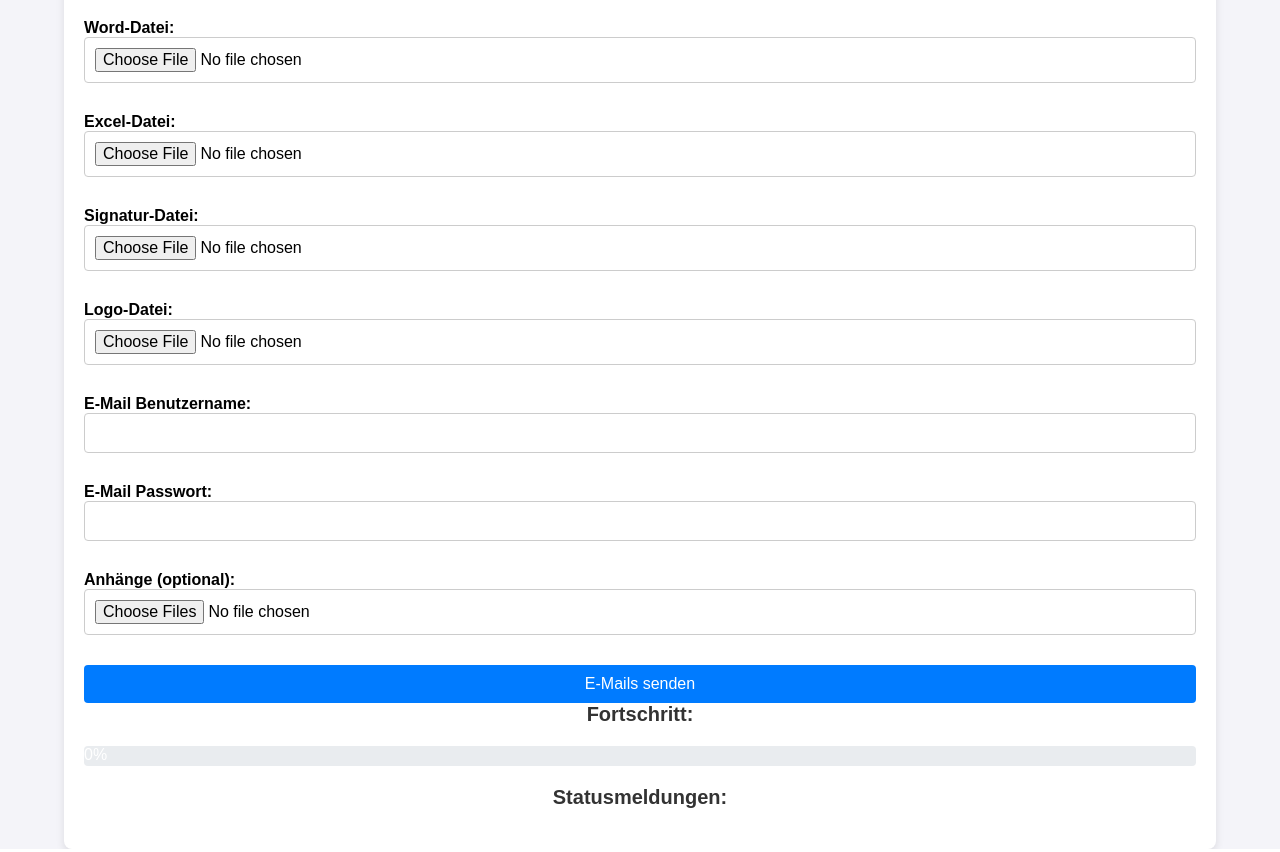
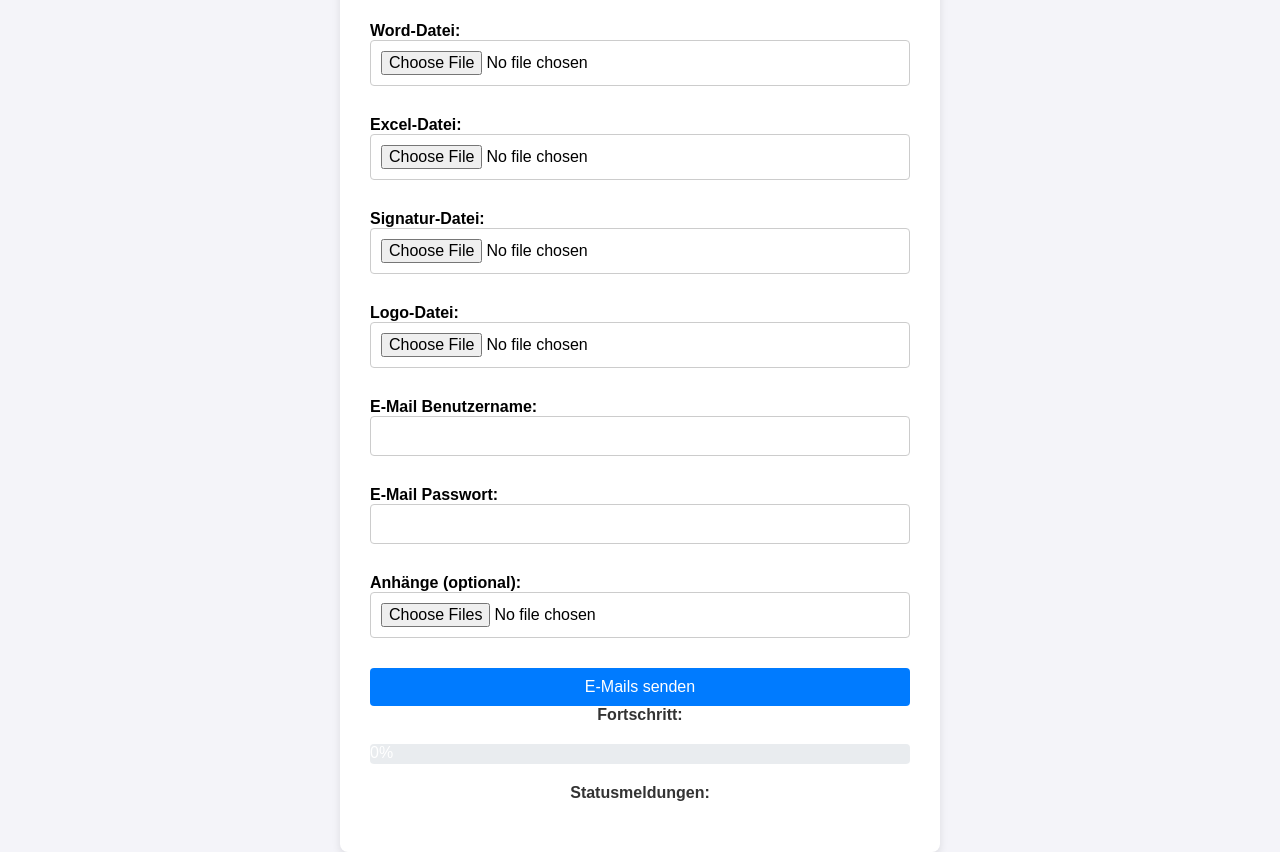
Before and after one commit to Damir-acc/AccantecSerienEmail, a Flask app: page / in a window 1280 px wide. Run offline with Flask 2, Linux system fonts and the light colour scheme; data that the repository does not hold is empty.

Commit message:
2nd try new frontend design

```diff
--- a/templates/index.html
+++ b/templates/index.html
@@ -19,12 +19,13 @@
 
         .container {
             background-color: white;
-            padding: 20px;
+            padding: 30px; /* Erhöhter innerer Abstand */
             border-radius: 8px;
             box-shadow: 0 4px 8px rgba(0, 0, 0, 0.1);
-            max-width: 90%; /* Anpassung der Breite für schmale Ansichten */
-            width: 100%;
+            max-width: 600px; /* Anpassung der maximalen Breite */
+            width: 90%; /* Breite für schmale Ansichten */
             box-sizing: border-box;
+            overflow: auto; /* Erlaubt Scrollen, wenn der Inhalt zu groß ist */
         }
 
         h1, h2 {
@@ -34,11 +35,11 @@
         }
 
         h1 {
-            font-size: 24px;
+            font-size: 20px; /* Verkleinerte Schriftgröße für h1 */
         }
 
         h2 {
-            font-size: 20px;
+            font-size: 16px; /* Verkleinerte Schriftgröße für h2 */
         }
 
         form {
```
